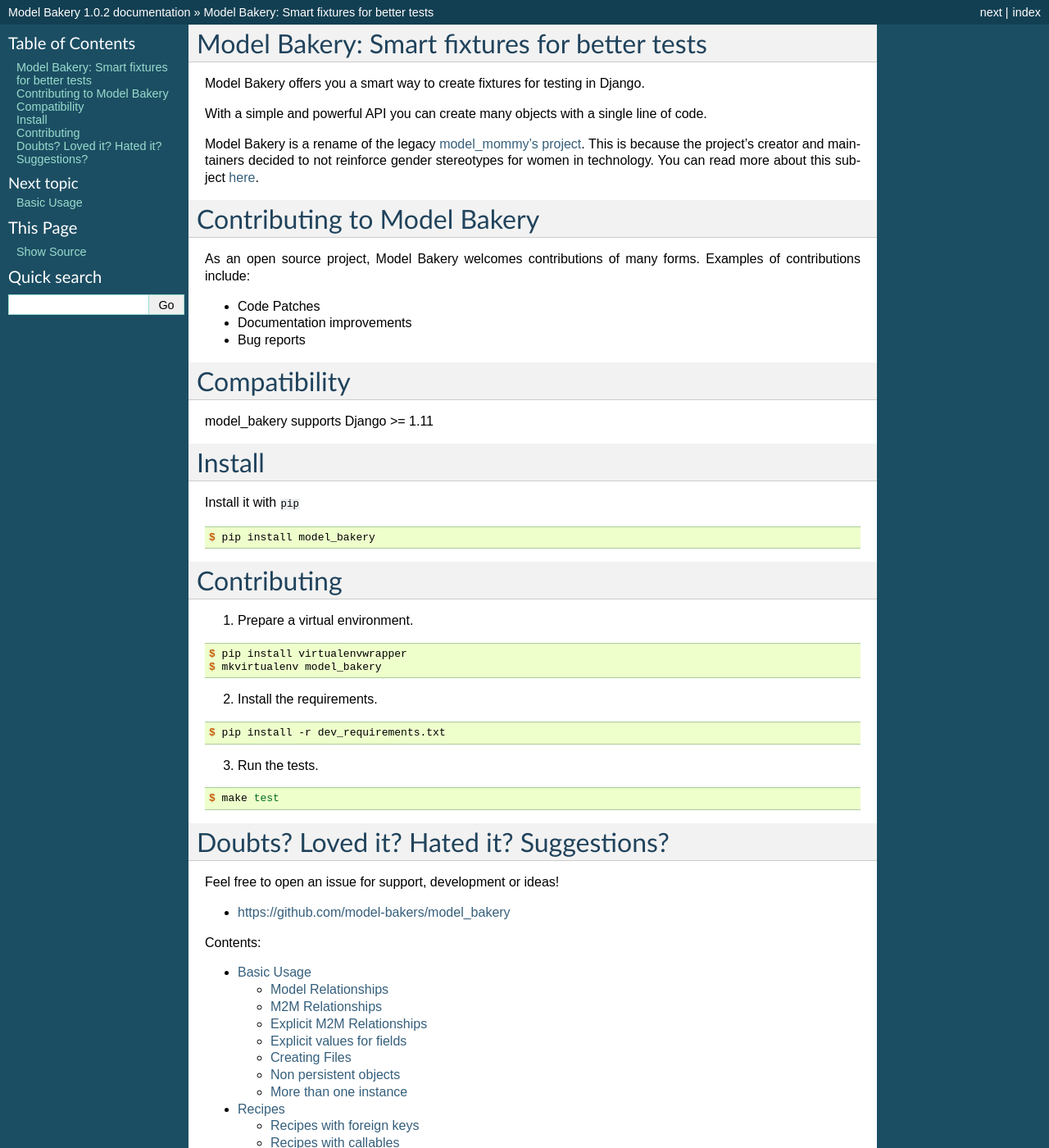
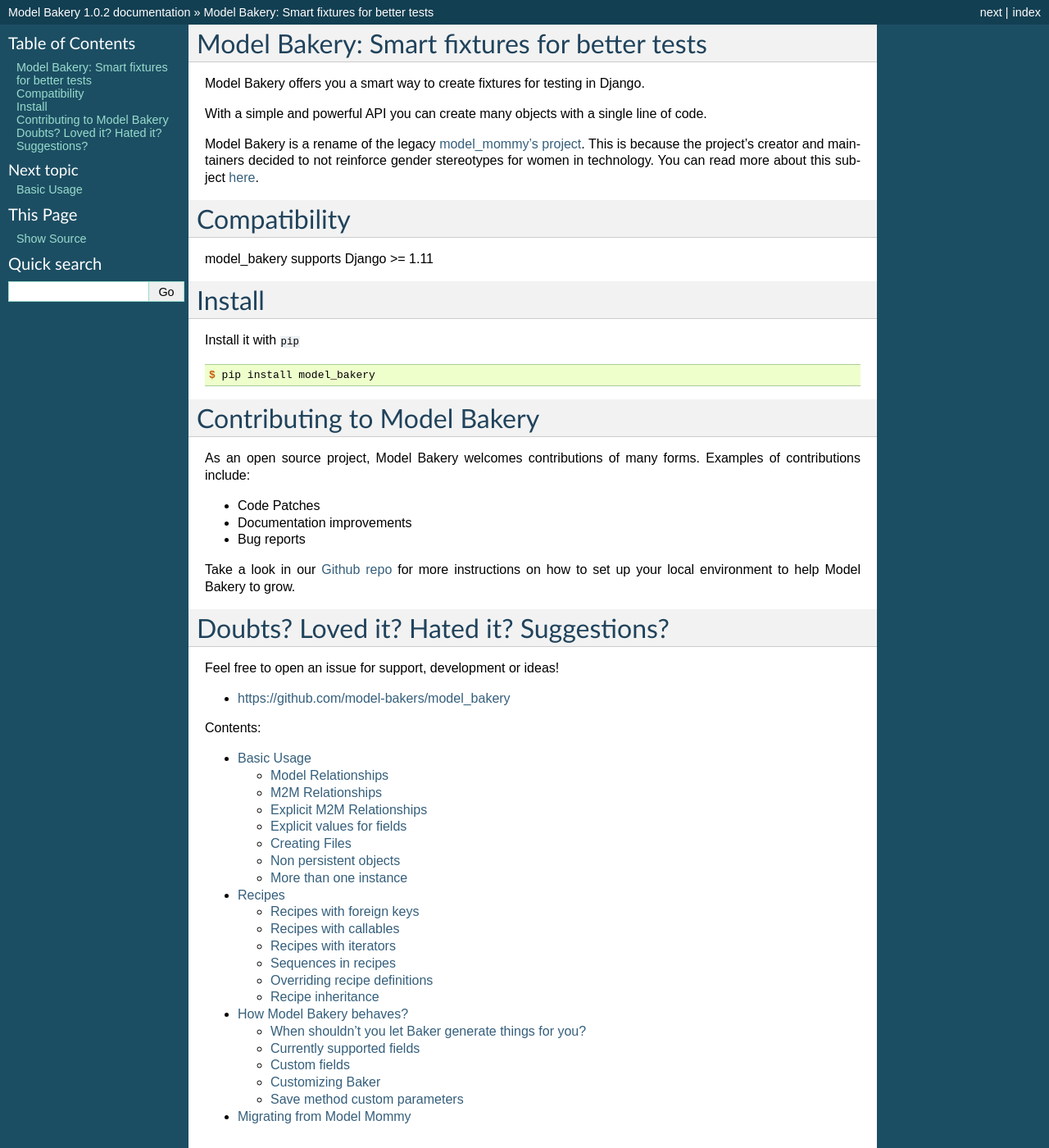
Before and after one commit to model-bakers/model_bakery, a Sphinx documentation site: the page built from docs/source/index.rst, in a window 1280 px wide and 1400 px high. Shown: the whole window at 82% size. Built offline with Sphinx 7.4.7, drawn with Linux system fonts in a browser that asks for light colours.

Commit message:
Improve contributing instructions and utilitaries (#86)
* Only define fields if using a postgres db so tests won't break with sqlite3

* Add a contributing section to our README

* Link to the readme from the docs

* Create make lint command

* Run lint

* Add instructions about pre-commit

* Simplify command line examples

* Get back with isort to make command

* Add link to fork operation

* Move contributing instructions to specific file

* Move DB type check for the tests to settings.configure call

* Force at least 1 day interval to avoid tests instabilities

```diff
--- a/docs/source/index.rst
+++ b/docs/source/index.rst
@@ -6,16 +6,6 @@ Model Bakery offers you a smart way to create fixtures for testing in Django.
 With a simple and powerful API you can create many objects with a single line of code.
 
 Model Bakery is a rename of the legacy `model_mommy's project <https://pypi.org/project/model_mommy/>`_. This is because the project's creator and maintainers decided to not reinforce gender stereotypes for women in technology. You can read more about this subject `here <https://witi.com/articles/1017/How-Gender-Stereotypes-are-Still-Affecting-Women-in-Tech/>`_.
-
-
-Contributing to Model Bakery
-============================
-
-As an open source project, Model Bakery welcomes contributions of many forms. Examples of contributions include:
-
-* Code Patches
-* Documentation improvements
-* Bug reports
 
 
 Compatibility
@@ -32,28 +22,17 @@ Install it with ``pip``
 
     $ pip install model_bakery
 
-Contributing
-============
 
-1. Prepare a virtual environment.
+Contributing to Model Bakery
+============================
 
-.. code-block:: console
+As an open source project, Model Bakery welcomes contributions of many forms. Examples of contributions include:
 
-    $ pip install virtualenvwrapper
-    $ mkvirtualenv model_bakery
+* Code Patches
+* Documentation improvements
+* Bug reports
 
-2. Install the requirements.
-
-.. code-block:: console
-
-    $ pip install -r dev_requirements.txt
-
-3. Run the tests.
-
-.. code-block:: console
-
-    $ make test
-
+Take a look in our `Github repo <https://github.com/model-bakers/model_bakery/blob/master/CONTRIBUTING.md>`_ for more instructions on how to set up your local environment to help Model Bakery to grow.
 
 Doubts? Loved it? Hated it? Suggestions?
 ========================================
```
Also changed, not shown: CONTRIBUTING.md (added, +29 -0 lines), README.md (+4 -0 lines), 4 other files.
